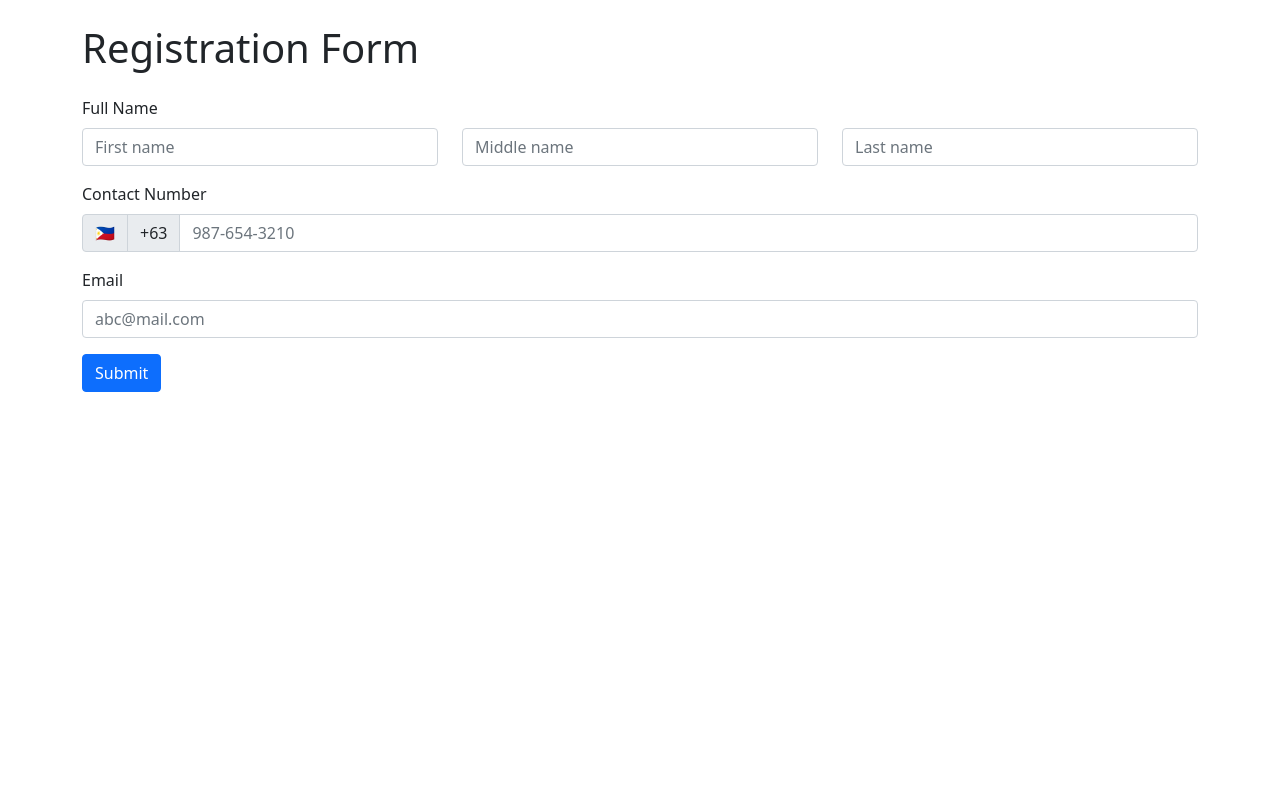
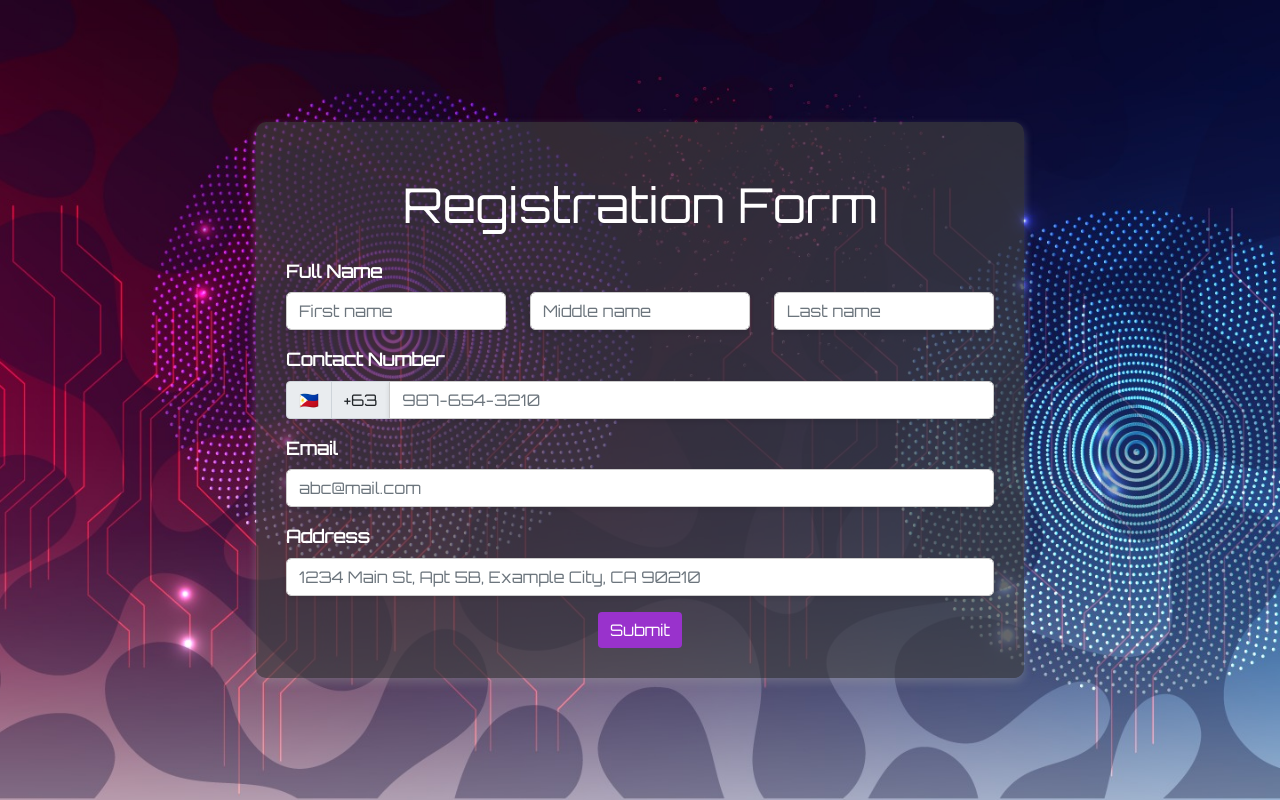
Before and after one commit to iamjcoo/ADET-BSCS3A, a Flask app: page / in a window 1280 px wide. Run offline with Flask 3, Linux system fonts and the light colour scheme.

Commit message:
Improved the User Interface.

```diff
--- a/DeLima_DonnRobert/PS2/app.py
+++ b/DeLima_DonnRobert/PS2/app.py
@@ -28,13 +28,15 @@
     last_name = request.form.get('last_name')
     contact_number = request.form.get('contact_number')
     email = request.form.get('email')
+    address = request.form.get('address')
 
     form_data = {
         'first_name': first_name,
         'middle_name': middle_name,
         'last_name': last_name,
         'contact_number': '0' + contact_number,
-        'email': email
+        'email': email,
+        'address': address
     }
 
     data = open_json()
--- /dev/null
+++ b/DeLima_DonnRobert/PS2/static/css/styles.css
@@ -0,0 +1,55 @@
+body {
+    background-image: url('../images/Background.jpg');
+    background-size: cover;
+    background-position: center;
+    height: 100vh;
+    display: flex;
+    justify-content: center;
+    align-items: center;
+    margin: 0;
+    font-family: 'Orbitron', sans-serif;
+    font-weight: 700;
+    color: white;
+    text-shadow:
+    0 0 2px #fff,
+}
+
+
+.container-sm {
+    width: 60%;
+    background-color: rgba(64, 64, 64, 0.651);
+    padding: 30px;
+    border-radius: 10px;
+    box-shadow: 0 4px 10px rgba(164, 164, 164, 0.344);
+}
+
+
+.form-control {
+    border: 1px solid #ccc;
+    border-radius: 5px;
+    box-shadow: 0 2px 5px rgba(0, 0, 0, 0.1);
+    font-size: 1rem;
+}
+
+.form-label {
+    font-size: 1.1rem;
+}
+
+
+#heading {
+    text-align: center;
+    font: bold;
+    font-size: 300%;
+}
+
+#submitBtn {
+    background-color: darkorchid;
+    display: block;
+    margin: auto;
+    border: none;
+    transition: background-color 0.3s;
+}
+
+#submitBtn:hover {
+    background-color: #570cc7;
+}
--- a/DeLima_DonnRobert/PS2/templates/accept.html
+++ b/DeLima_DonnRobert/PS2/templates/accept.html
@@ -5,14 +5,17 @@
     <meta http-equiv="X-UA-Compatible" content="IE=edge">
     <meta name="viewport" content="width=device-width, initial-scale=1.0">
     <title>Registration Confirmation</title>
+    <link href="https://fonts.googleapis.com/css2?family=Orbitron&display=swap" rel="stylesheet">
     <link href="https://cdn.jsdelivr.net/npm/bootstrap@5.0.2/dist/css/bootstrap.min.css" rel="stylesheet" integrity="sha384-EVSTQN3/azprG1Anm3QDgpJLIm9Nao0Yz1ztcQTwFspd3yD65VohhpuuCOmLASjC" crossorigin="anonymous">
+    <link rel="stylesheet" href="{{ url_for('static', filename='css/styles.css') }}">
+
 </head>
 <body>
     <div class="container-sm my-5">
         <div class="text-center">
             <h1 class="my-4">Thank You!</h1>
             <p class="lead">Your registration has been processed successfully.</p>
-            <p>We look forward to seeing you.</p>
+            <p>We look forward to your participation.</p>
             <a href="/" class="btn btn-primary">Return to Home</a>
         </div>
     </div>
--- a/DeLima_DonnRobert/PS2/templates/home.html
+++ b/DeLima_DonnRobert/PS2/templates/home.html
@@ -4,13 +4,16 @@
     <meta charset="UTF-8">
     <meta http-equiv="X-UA-Compatible" content="IE=edge">
     <meta name="viewport" content="width=device-width, initial-scale=1.0">
-    <title>Problem Set 2</title>
+    <title>Problem Set 3</title>
+    <link href="https://fonts.googleapis.com/css2?family=Orbitron&display=swap" rel="stylesheet">
     <link href="https://cdn.jsdelivr.net/npm/bootstrap@5.0.2/dist/css/bootstrap.min.css" rel="stylesheet" integrity="sha384-EVSTQN3/azprG1Anm3QDgpJLIm9Nao0Yz1ztcQTwFspd3yD65VohhpuuCOmLASjC" crossorigin="anonymous">
+    <link rel="stylesheet" href="{{ url_for('static', filename='css/styles.css') }}">
+
 </head>
 <body>
 
     <div class="container-sm">
-        <h1 class="my-4">Registration Form</h1>
+        <h1 class="my-4" id = "heading">Registration Form</h1>
 
 
         <form action="/submit" method="POST" id="registrationForm">
@@ -39,9 +42,15 @@
                 <div id="error_message" class="text-danger"></div>
             </div>
 
+
             <div class="mb-3">
                 <label for="inputEmail" class="form-label">Email</label>
                 <input type="email" class="form-control" name="email" placeholder="abc@mail.com">
+            </div>
+
+            <div class="mb-3">
+                <label for="address" class="form-label">Address</label>
+                <input type="address" class="form-control" name="address" placeholder="1234 Main St, Apt 5B, Example City, CA 90210">
             </div>
 
             <button type="submit" class="btn btn-primary" id="submitBtn">Submit</button>
```
Also changed, not shown: DeLima_DonnRobert/PS2/data.json (+14 -18 lines), DeLima_DonnRobert/PS2/static/images/Background.jpg (added).
